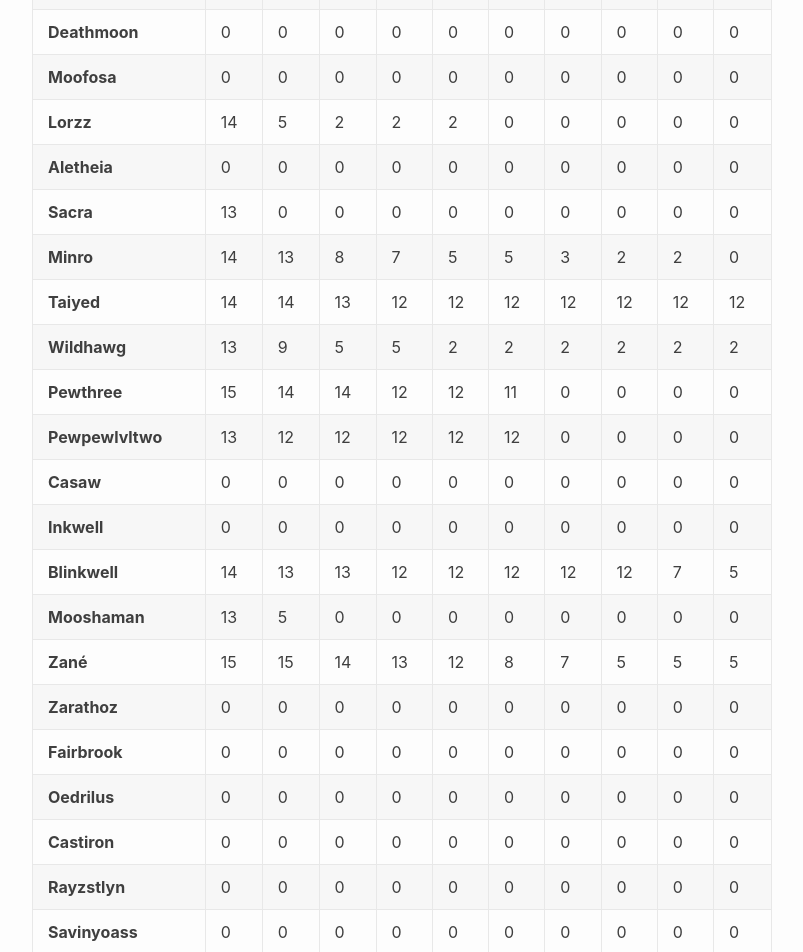
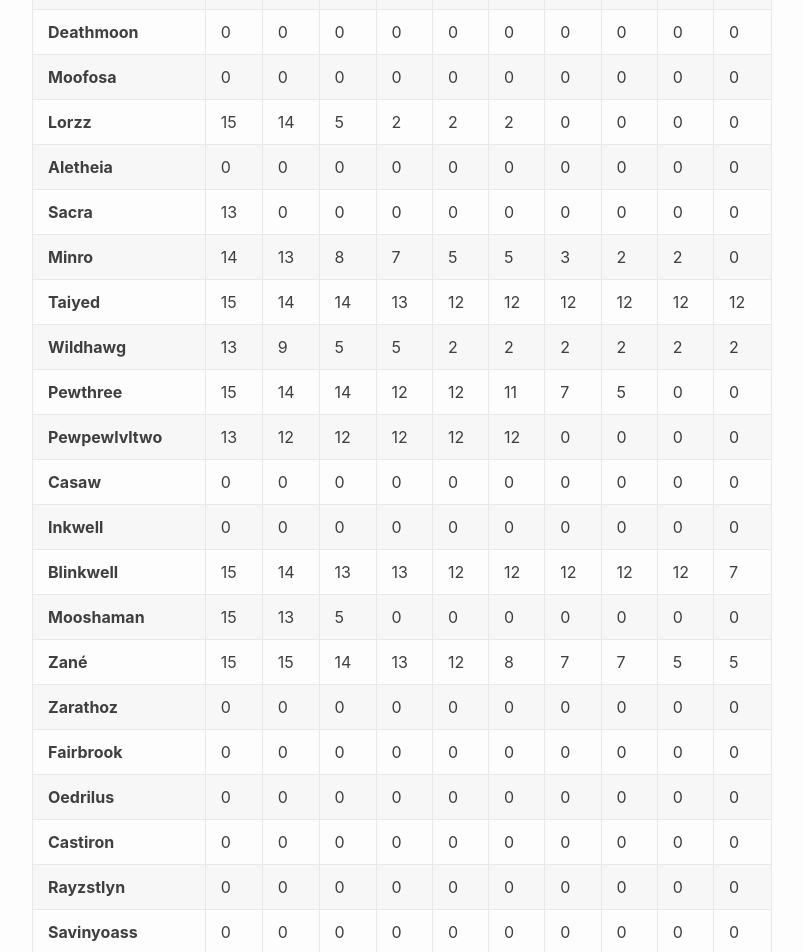
Before and after one commit to eldertribunal/keystonetracker, a Jekyll site: the page built from weekly.md, in a window 1280 px wide and 1400 px high, scrolled down 449 px. Shown: the top 952 px of the window, without its empty margins (126-929 px from the left). Built offline with Jekyll 4.4.1, drawn with Linux system fonts in a browser that asks for light colours; some of the changed text lies outside the part shown.

Commit message:
auto scan Mon Mar 15 03:00:47 UTC 2021

```diff
--- a/_data/scanned.json
+++ b/_data/scanned.json
@@ -1,3 +1,3 @@
 {
-  "timestamp": 1615776303
+  "timestamp": 1615777205
 }
--- a/_data/weekly.json
+++ b/_data/weekly.json
@@ -17,8 +17,8 @@
   {
     "name": "Legume",
     "dungeons": [
+      15,
       13,
-      12,
       12,
       12,
       12,
@@ -122,12 +122,12 @@
   {
     "name": "Lorzz",
     "dungeons": [
+      15,
       14,
       5,
       2,
       2,
       2,
-      0,
       0,
       0,
       0,
@@ -182,10 +182,10 @@
   {
     "name": "Taiyed",
     "dungeons": [
+      15,
       14,
       14,
       13,
-      12,
       12,
       12,
       12,
@@ -218,8 +218,8 @@
       12,
       12,
       11,
-      0,
-      0,
+      7,
+      5,
       0,
       0
     ]
@@ -272,6 +272,7 @@
   {
     "name": "Blinkwell",
     "dungeons": [
+      15,
       14,
       13,
       13,
@@ -280,16 +281,15 @@
       12,
       12,
       12,
-      7,
-      5
+      7
     ]
   },
   {
     "name": "Mooshaman",
     "dungeons": [
+      15,
       13,
       5,
-      0,
       0,
       0,
       0,
@@ -309,7 +309,7 @@
       12,
       8,
       7,
-      5,
+      7,
       5,
       5
     ]
@@ -440,8 +440,8 @@
       12,
       12,
       11,
-      0,
-      0,
+      7,
+      5,
       0,
       0,
       0,
```
